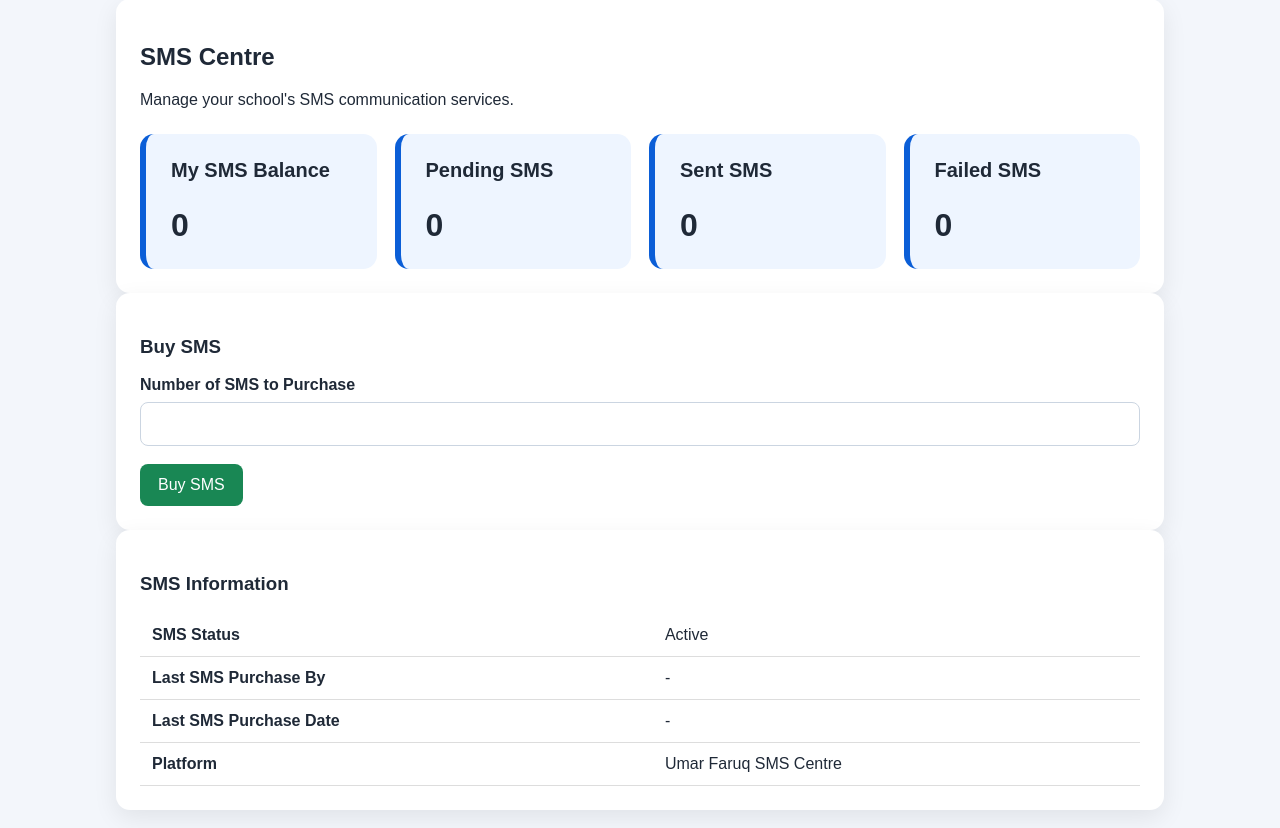
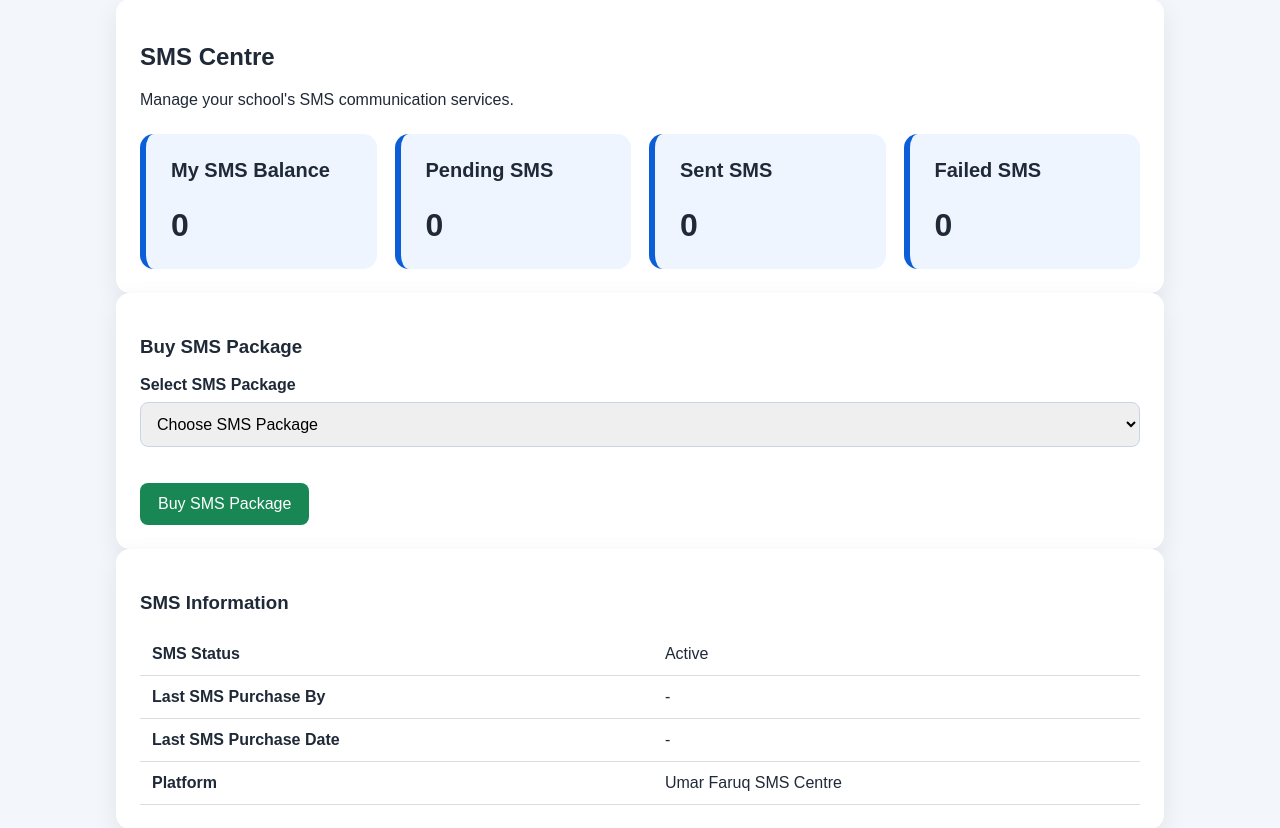
Before and after one commit to qaswar114/umar-faruq-school-system, a Flask app: page /sms_wallet in a window 1280 px wide. Shown: the part 199-1027 px from the top of the page. Run offline with Flask 3, Linux system fonts and the light colour scheme; the visitor is signed in with stand-in values (Sample User, id 1); data comes from the database, SQL or seed files in the repository; data that the repository does not hold is empty.

Commit message:
Update sms_wallet.html

```diff
--- a/templates/sms_wallet.html
+++ b/templates/sms_wallet.html
@@ -6,6 +6,7 @@
     <p>Manage your school's SMS communication services.</p>
 
     <div class="dashboard-grid">
+
         <div class="card">
             <h3>My SMS Balance</h3>
             <div class="number">{{ wallet.sms_balance }}</div>
@@ -25,24 +26,45 @@
             <h3>Failed SMS</h3>
             <div class="number">{{ failed_sms }}</div>
         </div>
+
     </div>
 </div>
 
 <div class="panel">
-    <h3>Buy SMS</h3>
+
+    <h3>Buy SMS Package</h3>
 
     <form method="post">
-        <label>Number of SMS to Purchase</label>
-        <input type="number" name="amount" min="1" required>
 
-        <button class="btn green">Buy SMS</button>
+        <label>Select SMS Package</label>
+
+        <select name="package_id" required>
+            <option value="">Choose SMS Package</option>
+
+            {% for p in packages %}
+            <option value="{{ p.id }}">
+                {{ p.sms_count }} SMS - KES {{ "%.2f"|format(p.price) }}
+            </option>
+            {% endfor %}
+
+        </select>
+
+        <br><br>
+
+        <button class="btn green">
+            Buy SMS Package
+        </button>
+
     </form>
+
 </div>
 
 <div class="panel">
+
     <h3>SMS Information</h3>
 
     <table>
+
         <tr>
             <th>SMS Status</th>
             <td>
@@ -68,7 +90,9 @@
             <th>Platform</th>
             <td>Umar Faruq SMS Centre</td>
         </tr>
+
     </table>
+
 </div>
 
 {% endblock %}
```
